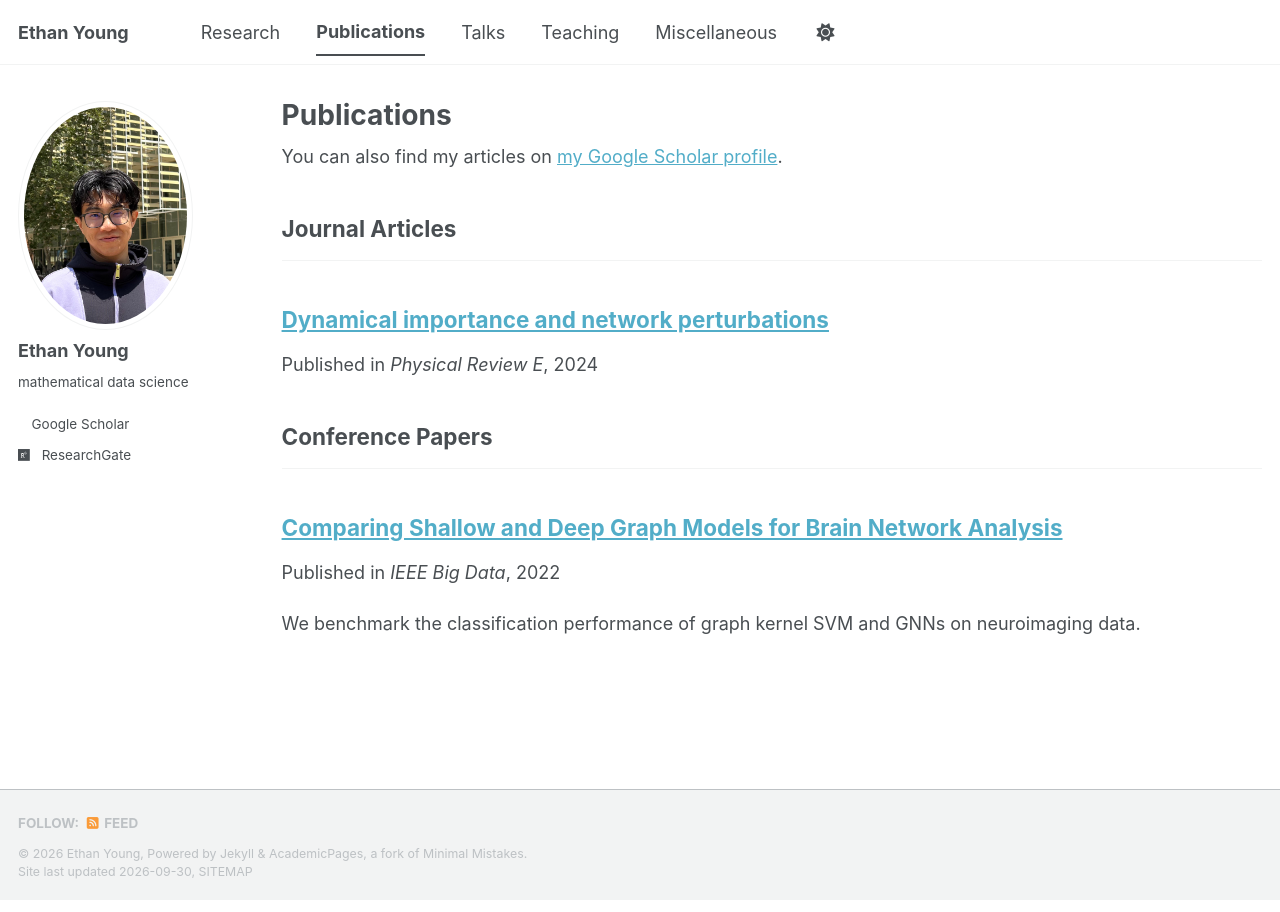
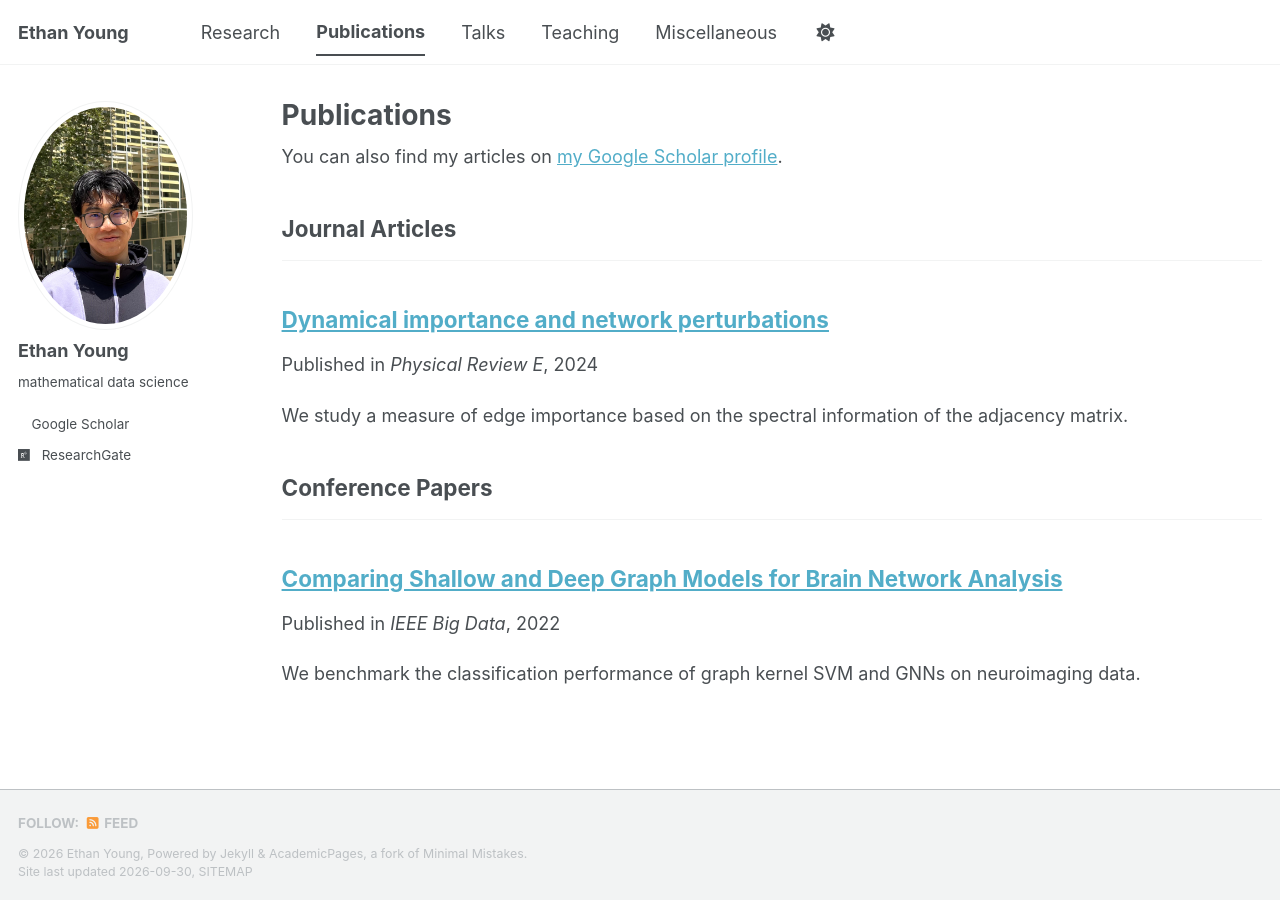
Before and after one commit to ethanjyoung/ethanjyoung.github.io, a Jekyll site: the page built from _pages/publications.md, in a window 1280 px wide. Built offline with Jekyll 4.4.1, drawn with Linux system fonts in a browser that asks for light colours; a style sheet for code colours, icons or effects is not loaded.

Commit message:
Revise excerpt in 2024-12-3-dynimp.md
Updated the excerpt to include a summary of the study on edge importance.

```diff
--- a/_publications/2024-12-3-dynimp.md
+++ b/_publications/2024-12-3-dynimp.md
@@ -3,7 +3,7 @@ title: "Dynamical importance and network perturbations"
 collection: publications
 category: manuscripts
 permalink:
-excerpt:
+excerpt: We study a measure of edge importance based on the spectral information of the adjacency matrix.
 date: 2024-12-03
 venue: 'Physical Review E'
 paperurl:
```
